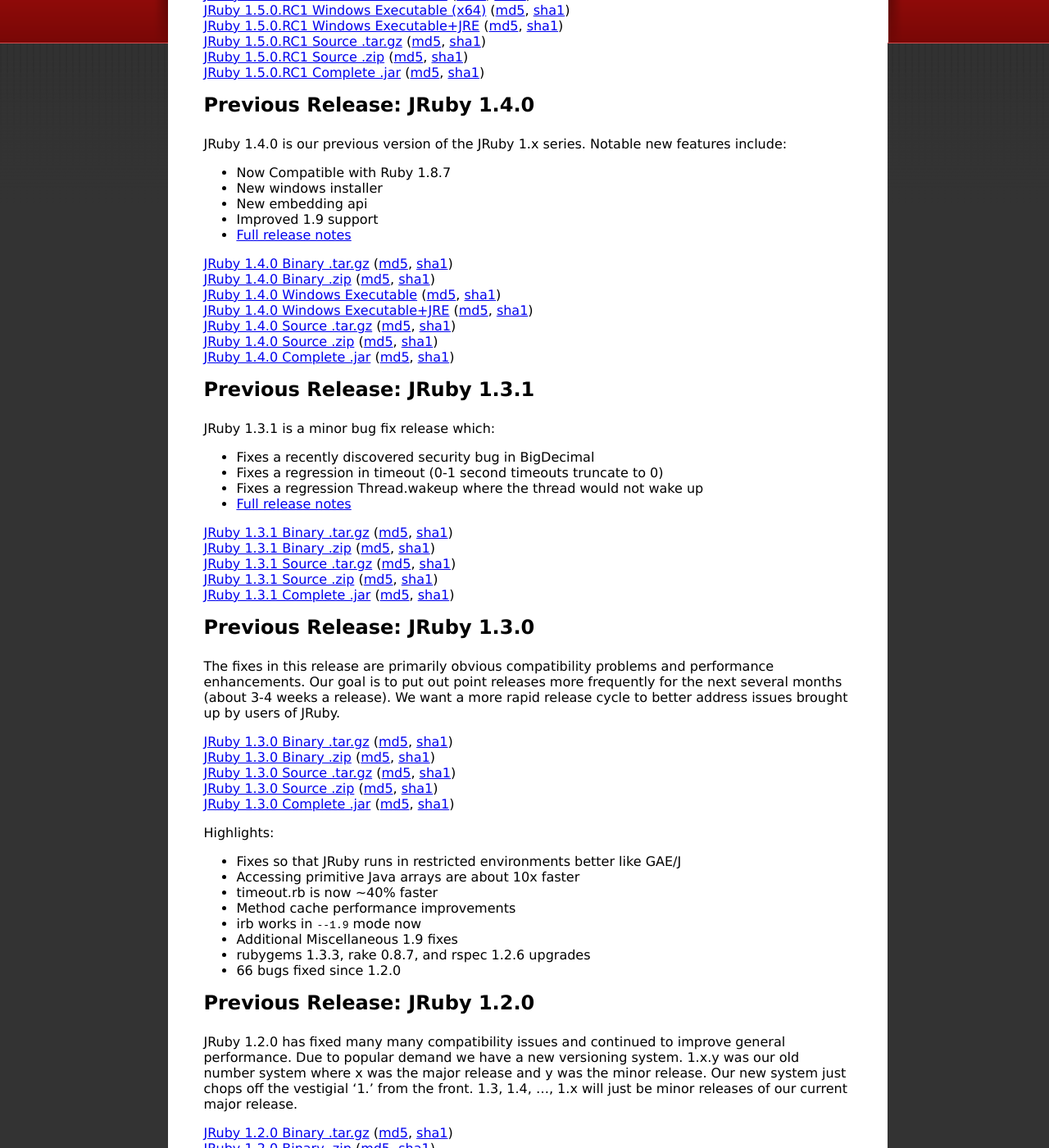
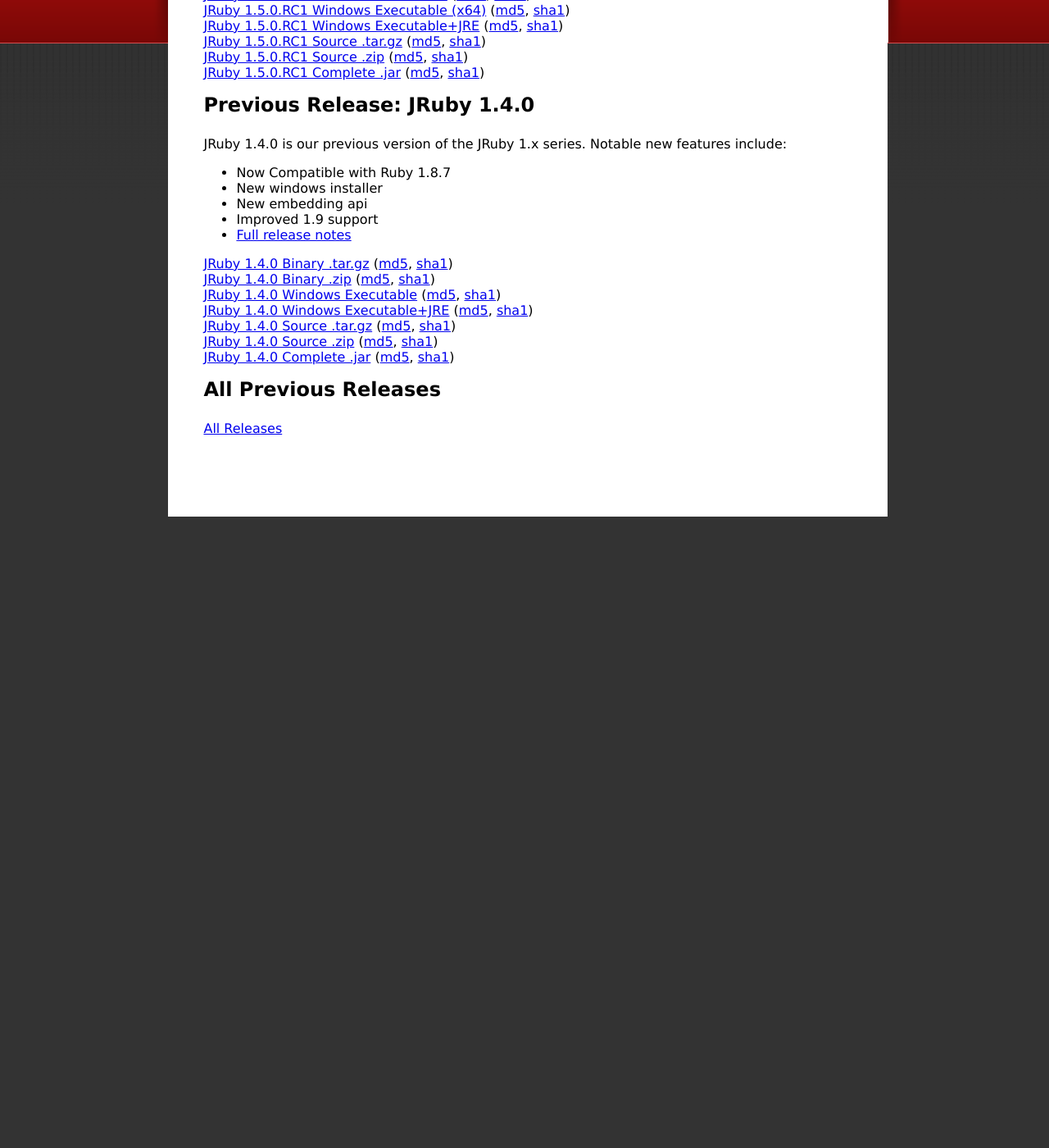
Before and after one commit to towynlin/jruby.github.com, a Jekyll site: the page built from www/download.html, in a window 1280 px wide and 1400 px high, scrolled down 451 px. Shown: the whole window at 82% size. Built offline with Jekyll 4.4.1, drawn with Linux system fonts in a browser that asks for light colours; Markdown is read by kramdown in place of the engine named in the settings; after the commit the page ends 1081 px from its top, so only the background shows below that; some of the changed text lies outside the part shown.

Commit message:
Trim previous releases on download page

```diff
--- a/www/download.html
+++ b/www/download.html
@@ -56,93 +56,7 @@
 (<a href='{{ site.urls.s3 }}/1.4.0/jruby-complete-1.4.0.jar.md5'>md5</a>, <a href='{{ site.urls.s3 }}/1.4.0/jruby-complete-1.4.0.jar.sha1'>sha1</a>)<br />
 </p>
 
-<h2 id='previous_release_jruby_131'>Previous Release: JRuby 1.3.1</h2>
-
-<p>JRuby 1.3.1 is a minor bug fix release which:</p>
-
-<ul>
-<li>Fixes a recently discovered security bug in BigDecimal</li>
-<li>Fixes a regression in timeout (0-1 second timeouts truncate to 0)</li>
-<li>Fixes a regression Thread.wakeup where the thread would not wake up</li>
-<li><a href='/2009/06/15/jruby-1-3-1'>Full release notes</a></li>
-</ul>
-
-<p class="trackDownloads"><a href='{{ site.urls.s3 }}/1.3.1/jruby-bin-1.3.1.tar.gz'>JRuby 1.3.1 Binary .tar.gz</a> (<a href='{{ site.urls.s3 }}/1.3.1/jruby-bin-1.3.1.tar.gz.md5'>md5</a>, <a href='{{ site.urls.s3 }}/1.3.1/jruby-bin-1.3.1.tar.gz.sha1'>sha1</a>)<br /> <a href='{{ site.urls.s3 }}/1.3.1/jruby-bin-1.3.1.zip'>JRuby 1.3.1 Binary .zip</a> (<a href='{{ site.urls.s3 }}/1.3.1/jruby-bin-1.3.1.zip.md5'>md5</a>, <a href='{{ site.urls.s3 }}/1.3.1/jruby-bin-1.3.1.zip.sha1'>sha1</a>)<br /> <a href='{{ site.urls.s3 }}/1.3.1/jruby-src-1.3.1.tar.gz'>JRuby 1.3.1 Source .tar.gz</a> (<a href='{{ site.urls.s3 }}/1.3.1/jruby-src-1.3.1.tar.gz.md5'>md5</a>, <a href='{{ site.urls.s3 }}/1.3.1/jruby-src-1.3.1.tar.gz.sha1'>sha1</a>)<br /> <a href='{{ site.urls.s3 }}/1.3.1/jruby-src-1.3.1.zip'>JRuby 1.3.1 Source .zip</a> (<a href='{{ site.urls.s3 }}/1.3.1/jruby-src-1.3.1.zip.md5'>md5</a>, <a href='{{ site.urls.s3 }}/1.3.1/jruby-src-1.3.1.zip.sha1'>sha1</a>)<br /> <a href='{{ site.urls.s3 }}/1.3.1/jruby-complete-1.3.1.jar'>JRuby 1.3.1 Complete .jar</a> (<a href='{{ site.urls.s3 }}/1.3.1/jruby-complete-1.3.1.jar.md5'>md5</a>, <a href='{{ site.urls.s3 }}/1.3.1/jruby-complete-1.3.1.jar.sha1'>sha1</a>)<br /></p>
-
-<h2 id='previous_release_jruby_130'>Previous Release: JRuby 1.3.0</h2>
-
-<p>The fixes in this release are primarily obvious compatibility problems and performance enhancements. Our goal is to put out point releases more frequently for the next several months (about 3-4 weeks a release). We want a more rapid release cycle to better address issues brought up by users of JRuby.</p>
-
-<p class="trackDownloads">
-<a href='{{ site.urls.s3 }}/1.3.0/jruby-bin-1.3.0.tar.gz'>JRuby 1.3.0 Binary .tar.gz</a> (<a href='{{ site.urls.s3 }}/1.3.0/jruby-bin-1.3.0.tar.gz.md5'>md5</a>, <a href='{{ site.urls.s3 }}/1.3.0/jruby-bin-1.3.0.tar.gz.sha1'>sha1</a>)<br /> <a href='{{ site.urls.s3 }}/1.3.0/jruby-bin-1.3.0.zip'>JRuby 1.3.0 Binary .zip</a> (<a href='{{ site.urls.s3 }}/1.3.0/jruby-bin-1.3.0.zip.md5'>md5</a>, <a href='{{ site.urls.s3 }}/1.3.0/jruby-bin-1.3.0.zip.sha1'>sha1</a>)<br /> <a href='{{ site.urls.s3 }}/1.3.0/jruby-src-1.3.0.tar.gz'>JRuby 1.3.0 Source .tar.gz</a> (<a href='{{ site.urls.s3 }}/1.3.0/jruby-src-1.3.0.tar.gz.md5'>md5</a>, <a href='{{ site.urls.s3 }}/1.3.0/jruby-src-1.3.0.tar.gz.sha1'>sha1</a>)<br /> <a href='{{ site.urls.s3 }}/1.3.0/jruby-src-1.3.0.zip'>JRuby 1.3.0 Source .zip</a> (<a href='{{ site.urls.s3 }}/1.3.0/jruby-src-1.3.0.zip.md5'>md5</a>, <a href='{{ site.urls.s3 }}/1.3.0/jruby-src-1.3.0.zip.sha1'>sha1</a>)<br /> <a href='{{ site.urls.s3 }}/1.3.0/jruby-complete-1.3.0.jar'>JRuby 1.3.0 Complete .jar</a> (<a href='{{ site.urls.s3 }}/1.3.0/jruby-complete-1.3.0.jar.md5'>md5</a>, <a href='{{ site.urls.s3 }}/1.3.0/jruby-complete-1.3.0.jar.sha1'>sha1</a>)<br />
-</p>
-
-<p>Highlights:</p>
-
-<ul>
-<li>Fixes so that JRuby runs in restricted environments better like GAE/J</li>
-<li>Accessing primitive Java arrays are about 10x faster</li>
-<li>timeout.rb is now ~40% faster</li>
-<li>Method cache performance improvements</li>
-<li>irb works in <code>--1.9</code> mode now</li>
-<li>Additional Miscellaneous 1.9 fixes</li>
-<li>rubygems 1.3.3, rake 0.8.7, and rspec 1.2.6 upgrades</li>
-<li>66 bugs fixed since 1.2.0</li>
-</ul>
-
-<h2 id='previous_release_jruby_120'>Previous Release: JRuby 1.2.0</h2>
-
-<p>JRuby 1.2.0 has fixed many many compatibility issues and continued to improve general performance. Due to popular demand we have a new versioning system. 1.x.y was our old number system where x was the major release and y was the minor release. Our new system just chops off the vestigial &#8216;1.&#8217; from the front. 1.3, 1.4, &#8230;, 1.x will just be minor releases of our current major release.</p>
-
-<p class="trackDownloads">
-<a href='{{ site.urls.s3 }}/1.2.0/jruby-bin-1.2.0.tar.gz'>JRuby 1.2.0 Binary .tar.gz</a> (<a href='{{ site.urls.s3 }}/1.2.0/jruby-bin-1.2.0.tar.gz.md5'>md5</a>, <a href='{{ site.urls.s3 }}/1.2.0/jruby-bin-1.2.0.tar.gz.sha1'>sha1</a>)<br /> <a href='{{ site.urls.s3 }}/1.2.0/jruby-bin-1.2.0.zip'>JRuby 1.2.0 Binary .zip</a> (<a href='{{ site.urls.s3 }}/1.2.0/jruby-bin-1.2.0.zip.md5'>md5</a>, <a href='{{ site.urls.s3 }}/1.2.0/jruby-bin-1.2.0.zip.sha1'>sha1</a>)<br /> <a href='{{ site.urls.s3 }}/1.2.0/jruby-src-1.2.0.tar.gz'>JRuby 1.2.0 Source .tar.gz</a> (<a href='{{ site.urls.s3 }}/1.2.0/jruby-src-1.2.0.tar.gz.md5'>md5</a>, <a href='{{ site.urls.s3 }}/1.2.0/jruby-src-1.2.0.tar.gz.sha1'>sha1</a>)<br /> <a href='{{ site.urls.s3 }}/1.2.0/jruby-src-1.2.0.zip'>JRuby 1.2.0 Source .zip</a> (<a href='{{ site.urls.s3 }}/1.2.0/jruby-src-1.2.0.zip.md5'>md5</a>, <a href='{{ site.urls.s3 }}/1.2.0/jruby-src-1.2.0.zip.sha1'>sha1</a>)<br />
-</p>
-
-<p>Highlights:</p>
-
-<ul>
-<li>
-<p>Improved Ruby 1.9 support (via <code>--1.9</code>)</p>
-<ul>
-<li>Compiler now works</li>
-<li>Almost all of the missing 1.9 methods have been added</li>
-</ul>
-</li>
-
-<li>
-<p>New experimental &#8211;fast flag which does more aggressive optimizations</p>
-</li>
-
-<li>
-<p>Large scale compiler and runtime cleanup and performance audit</p>
-</li>
-
-<li>
-<p>Parsing is 3-6x faster now.</p>
-</li>
-
-<li>
-<p>Preliminary android support (Ruboto)</p>
-</li>
-
-<li>
-<p>Rails pathname issue fixed on Windows</p>
-</li>
-
-<li>
-<p>Major bug triage since last release</p>
-</li>
-
-<li>
-<p>1052 revisions since 1.1.6</p>
-</li>
-
-<li>
-<p>256 bugs fixed since 1.1.6</p>
-</li>
-</ul>
-
-<h2 id='previous_release_all'>Previous Release: JRuby 1.2.0</h2>
+<h2 id='previous_release_all'>All Previous Releases</h2>
 <p class="trackDownloads">
 <a href="/files/downloads/index.html">All Releases</a>
 </p>
```
